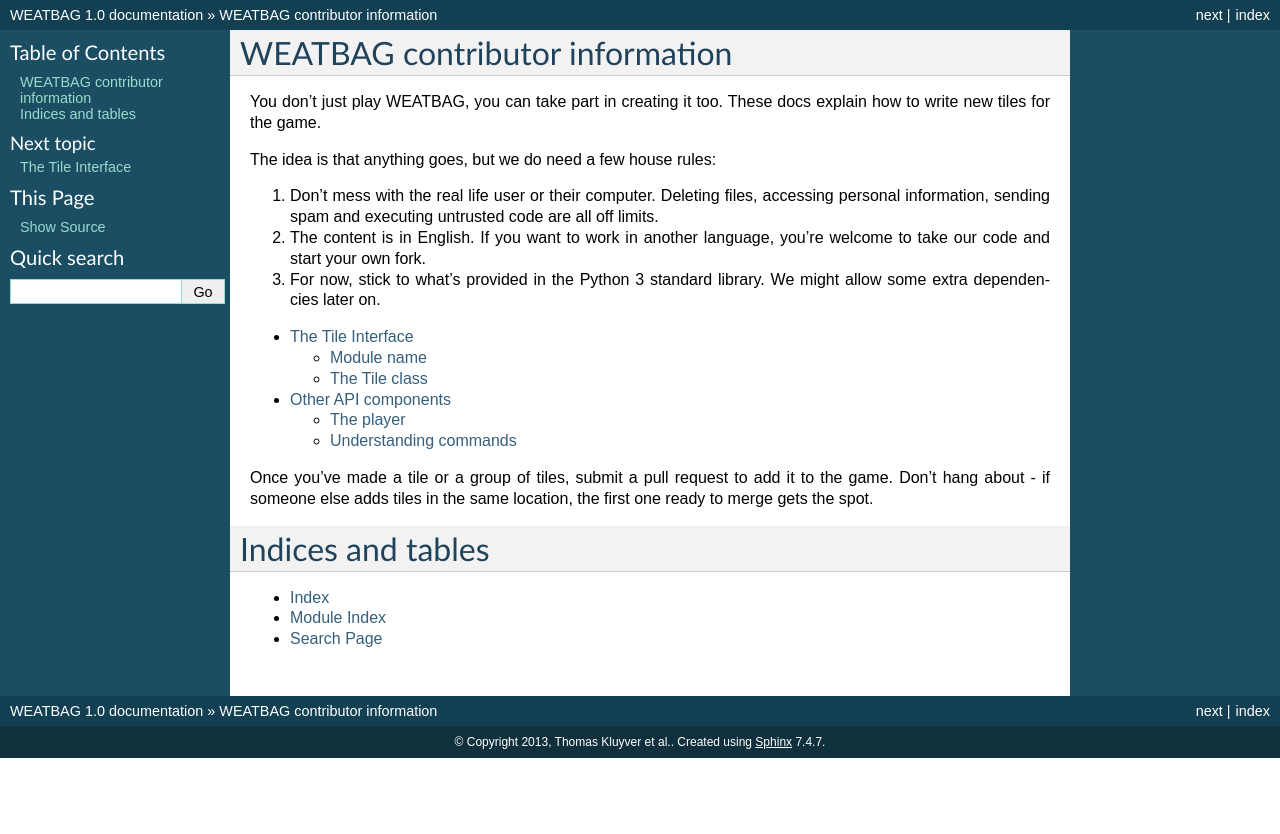
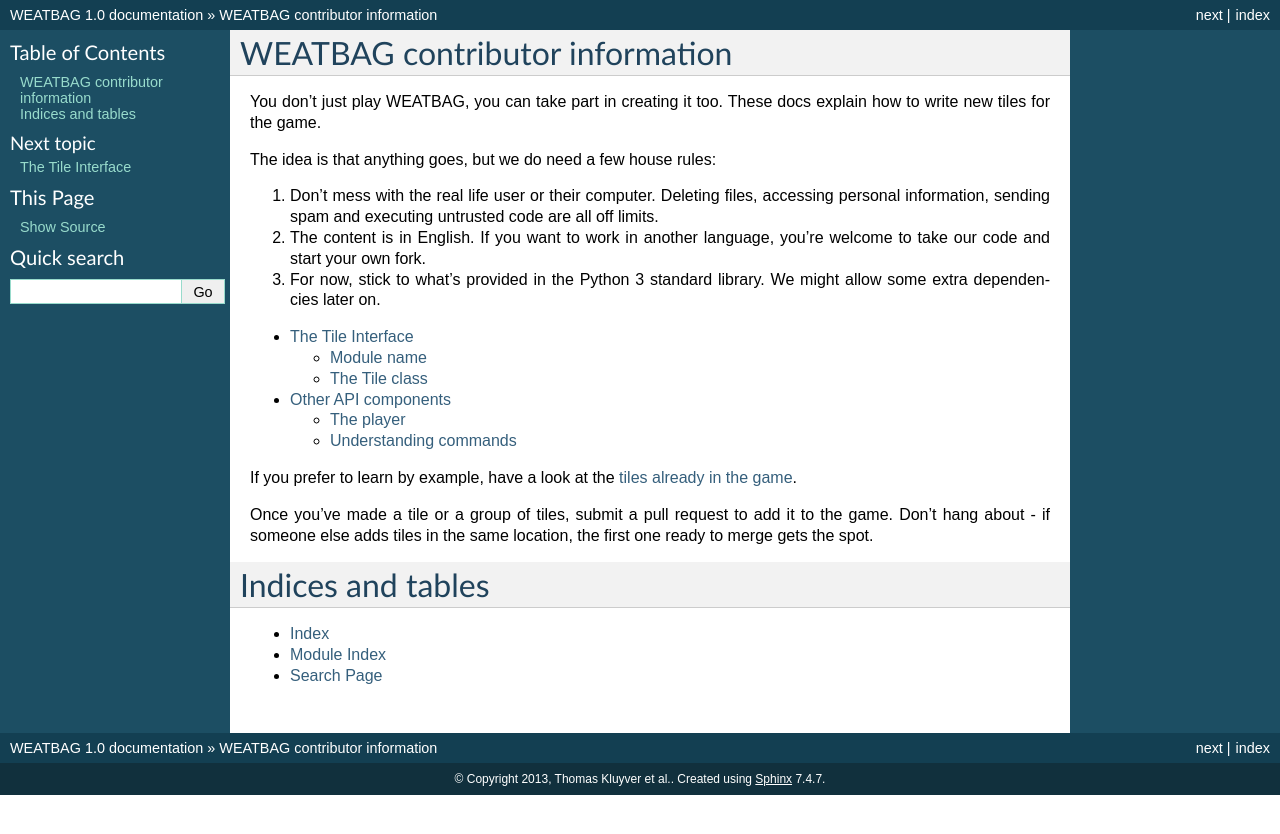
Before and after one commit to takluyver/weatbag, a Sphinx documentation site: the page built from doc/index.rst, in a window 1280 px wide. Shown: the top 834 px of the page. Built offline with Sphinx 7.4.7, drawn with Linux system fonts in a browser that asks for light colours.

Commit message:
Add docs link to existing modules

```diff
--- a/doc/index.rst
+++ b/doc/index.rst
@@ -22,6 +22,9 @@
    interface.rst
    api_misc.rst
 
+If you prefer to learn by example, have a look at the `tiles already in the game
+<https://github.com/takluyver/weatbag/tree/master/weatbag/tiles>`_.
+
 Once you've made a tile or a group of tiles, submit a pull request to add it to
 the game. Don't hang about - if someone else adds tiles in the same location,
 the first one ready to merge gets the spot.
```
